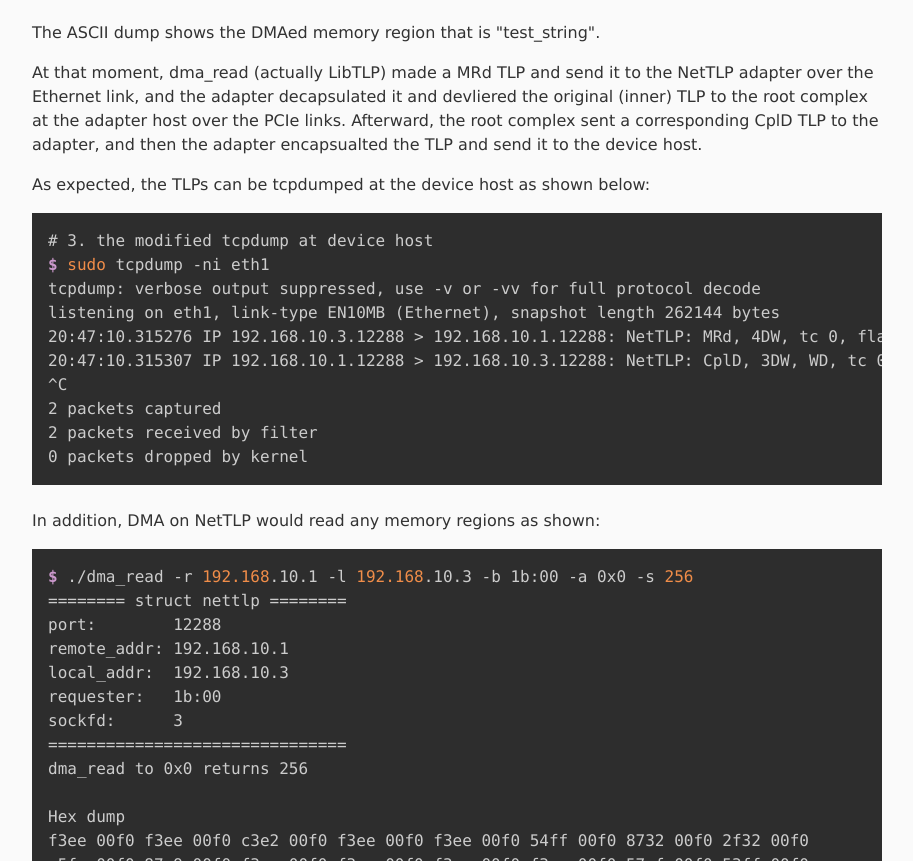
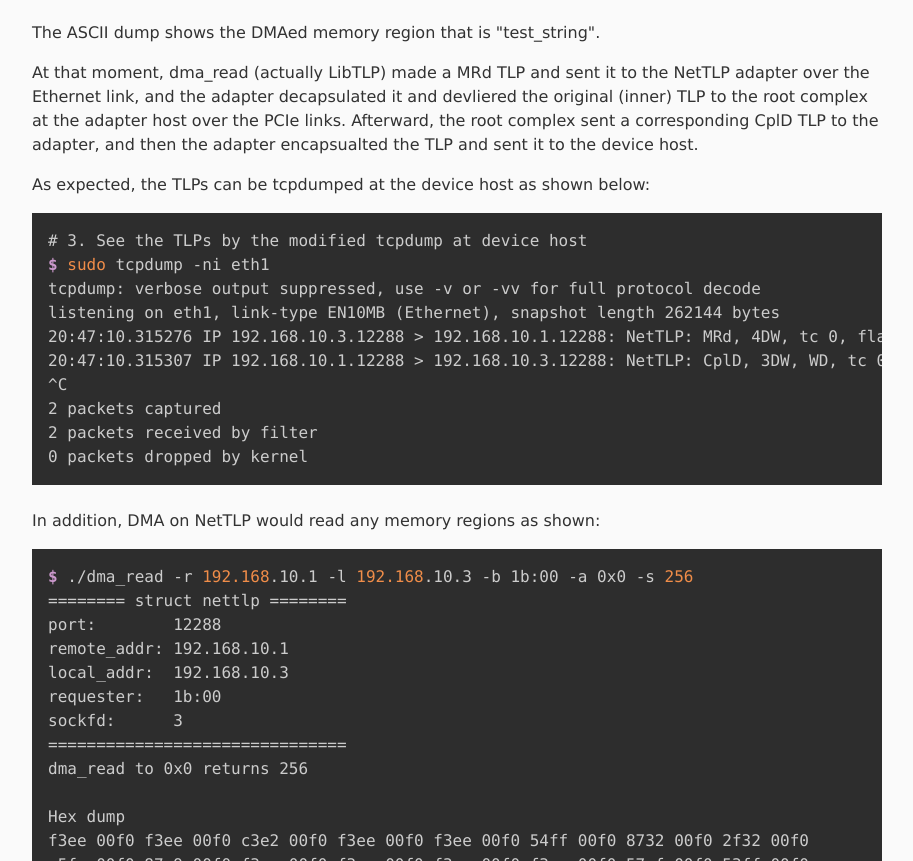
Before and after one commit to haeena-dev/web, a plain HTML site: page nettlp/example_apps.html in a window 1280 px wide. Shown: the part 2449-3310 px from the top of the page, without its empty margins (183-1096 px from the left). Drawn offline with Linux system fonts and the light colour scheme.

Commit message:
little fix

```diff
--- a/nettlp/example_apps.html
+++ b/nettlp/example_apps.html
@@ -150,12 +150,12 @@ test _str ing
 
 	<p>
 	  At that moment, dma_read (actually LibTLP) made a MRd TLP
-	  and send it to the NetTLP adapter over the Ethernet link,
+	  and sent it to the NetTLP adapter over the Ethernet link,
 	  and the adapter decapsulated it and devliered the original
 	  (inner) TLP to the root complex at the adapter host over the
 	  PCIe links. Afterward, the root complex sent a corresponding
 	  CplD TLP to the adapter, and then the adapter encapsualted
-	  the TLP and send it to the device host.
+	  the TLP and sent it to the device host.
 	</p>
 
 	<p>
@@ -163,7 +163,7 @@ test _str ing
 	  shown below:
 	</p>
 
-	<pre><code class="language-shell-session"># 3. the modified tcpdump at device host
+	<pre><code class="language-shell-session"># 3. See the TLPs by the modified tcpdump at device host
 $ sudo tcpdump -ni eth1
 tcpdump: verbose output suppressed, use -v or -vv for full protocol decode
 listening on eth1, link-type EN10MB (Ethernet), snapshot length 262144 bytes
```
